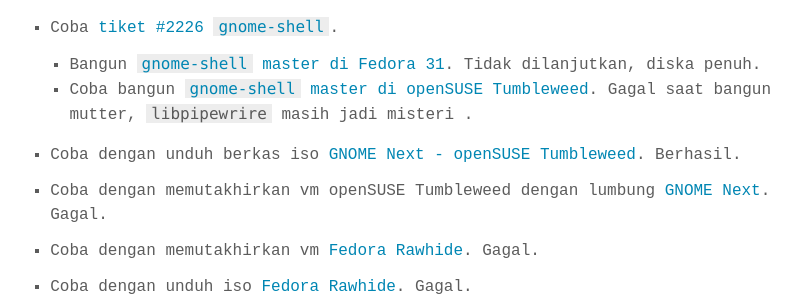
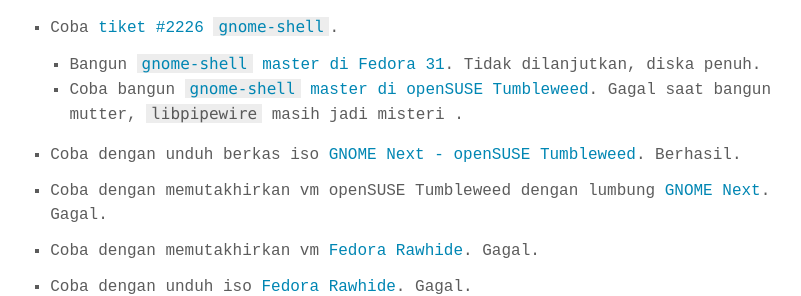
Before and after one commit to cho2/cho2.github.io, a Jekyll site: the page built from _posts/2020-02-21-Menuju-GNOME-3.36.md, in a window 1280 px wide and 900 px high, scrolled down 1744 px. Shown: the part 156-452 px from the top of the window, without its empty margins (233-1034 px from the left). Built offline with Jekyll 4.4.1, drawn with Linux system fonts in a browser that asks for light colours; some web fonts are replaced.

Commit message:
fix post

```diff
--- a/_posts/2020-02-21-Menuju-GNOME-3.36.md
+++ b/_posts/2020-02-21-Menuju-GNOME-3.36.md
@@ -42,7 +42,7 @@ GNOME 3.36 akan rilis [11 Maret 2020](https://wiki.gnome.org/ThreePointThirtyfiv
 * Coba [tiket #2226 `gnome-shell`](https://gitlab.gnome.org/GNOME/gnome-shell/issues/2226).
 
    * Bangun [`gnome-shell` master di Fedora 31](https://gitlab.gnome.org/snippets/1017). Tidak dilanjutkan, diska penuh.
-   * Coba bangun [`gnome-shell` master di openSUSE Tumbleweed](https://gist.github.com/cho2/5c42dd7c4015ae6618d351418485c9a9). Gagal saat bangun mutter, `libpipewrire` masih jadi misteri .
+   * Coba bangun [`gnome-shell` master di openSUSE Tumbleweed](https://gist.github.com/cho2/5c42dd7c4015ae6618d351418485c9a9). Gagal saat bangun mutter, `libpipewire` masih jadi misteri .
 
 * Coba dengan unduh berkas iso [GNOME Next - openSUSE Tumbleweed](https://download.opensuse.org/repositories/GNOME:/Medias/images/iso/?P=GNOME_Next*). Berhasil.
 
```
